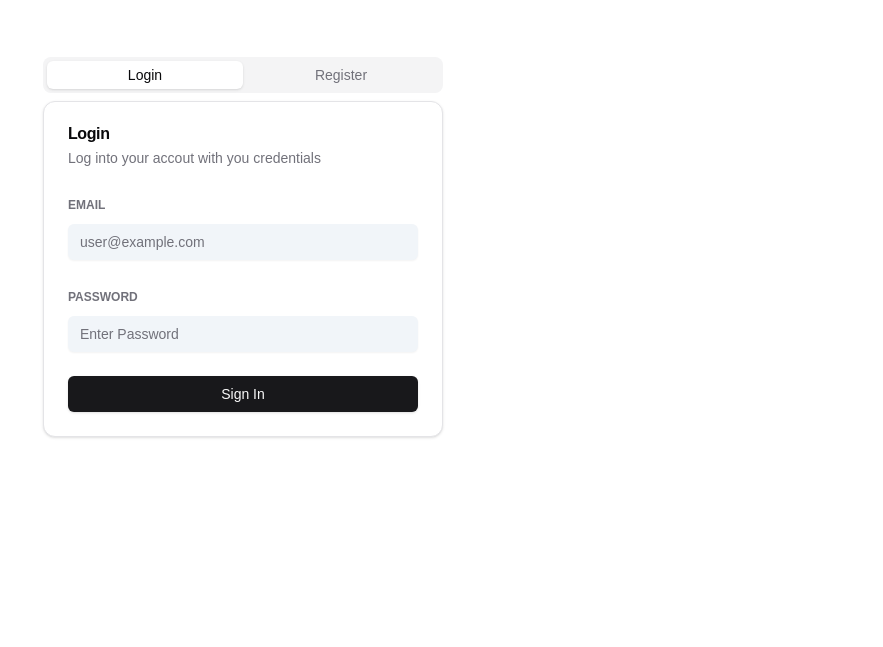
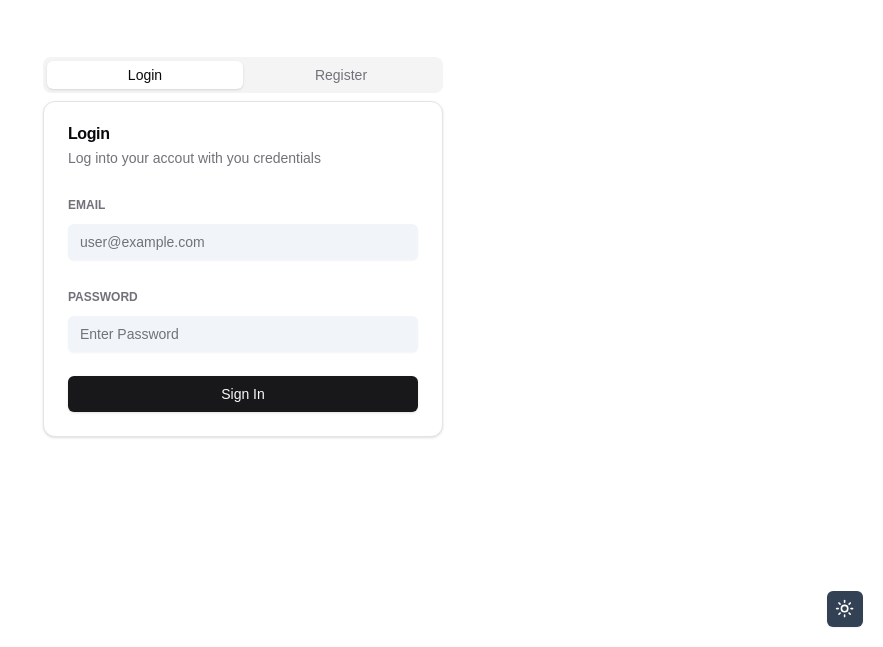
Before and after one commit to AminDannak/nextjs-shadcn-dashboard, a Next.js app: page /auth in a window 1280 px wide. Shown: the part 153-800 px from the top of the page, without its empty margins (397-1280 px from the left). Built offline with nearby package versions, Linux system fonts and the light colour scheme.

Commit message:
feat: add theme toggler to auth pages

```diff
--- a/app/(auth)/layout.tsx
+++ b/app/(auth)/layout.tsx
@@ -1,9 +1,13 @@
+import ThemeToggler from "@/components/theme-toggler";
 import React, { ReactNode } from "react";
 
 function AuthLayout({ children }: { children: ReactNode }) {
   return (
     <div className="h-[100vh] flex items-center justify-center relative">
       {children}
+      <div className="absolute bottom-5 right-0 text-white">
+        <ThemeToggler />
+      </div>
     </div>
   );
 }
```
